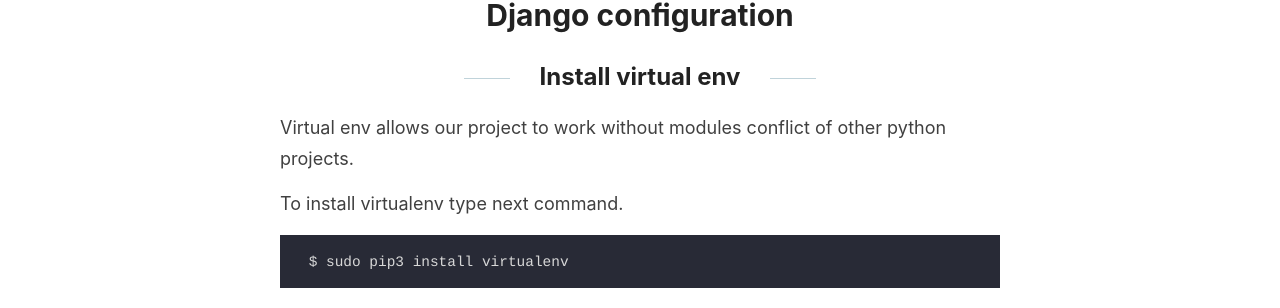
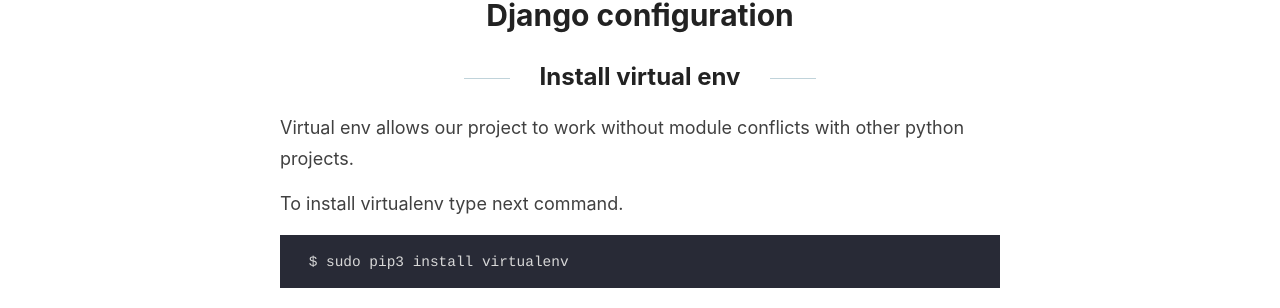
Before and after one commit to XAP-Software/XAP-Software.github.io, a Jekyll site: the page built from _posts/2022-05-12-django_apache_deploy.md, in a window 1280 px wide and 900 px high, scrolled down 533 px. Shown: the part 143-451 px from the top of the window. Built offline with Jekyll 4.4.1, drawn with Linux system fonts in a browser that asks for light colours.

Commit message:
Update _posts/2022-05-12-django_apache_deploy.md
Co-authored-by: Vasiliy <vslow@me.com>

```diff
--- a/_posts/2022-05-12-django_apache_deploy.md
+++ b/_posts/2022-05-12-django_apache_deploy.md
@@ -22,7 +22,7 @@ $ sudo apt-get install libapache2-mod-wsgi-py3
 
 ## Install virtual env
 
-Virtual env allows our project to work without modules conflict of other python projects.
+Virtual env allows our project to work without module conflicts with other python projects.
 
 To install virtualenv type next command.
 
```
